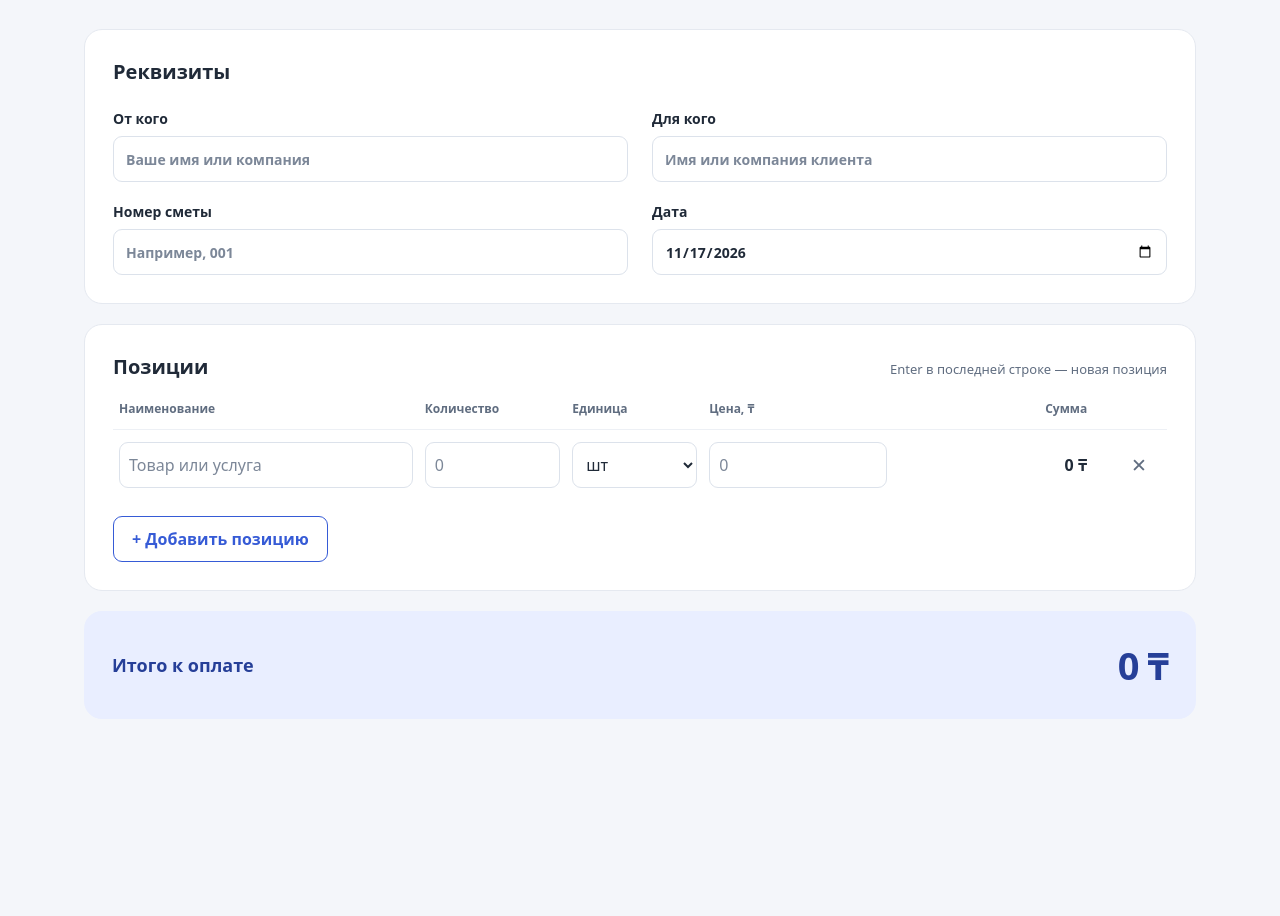
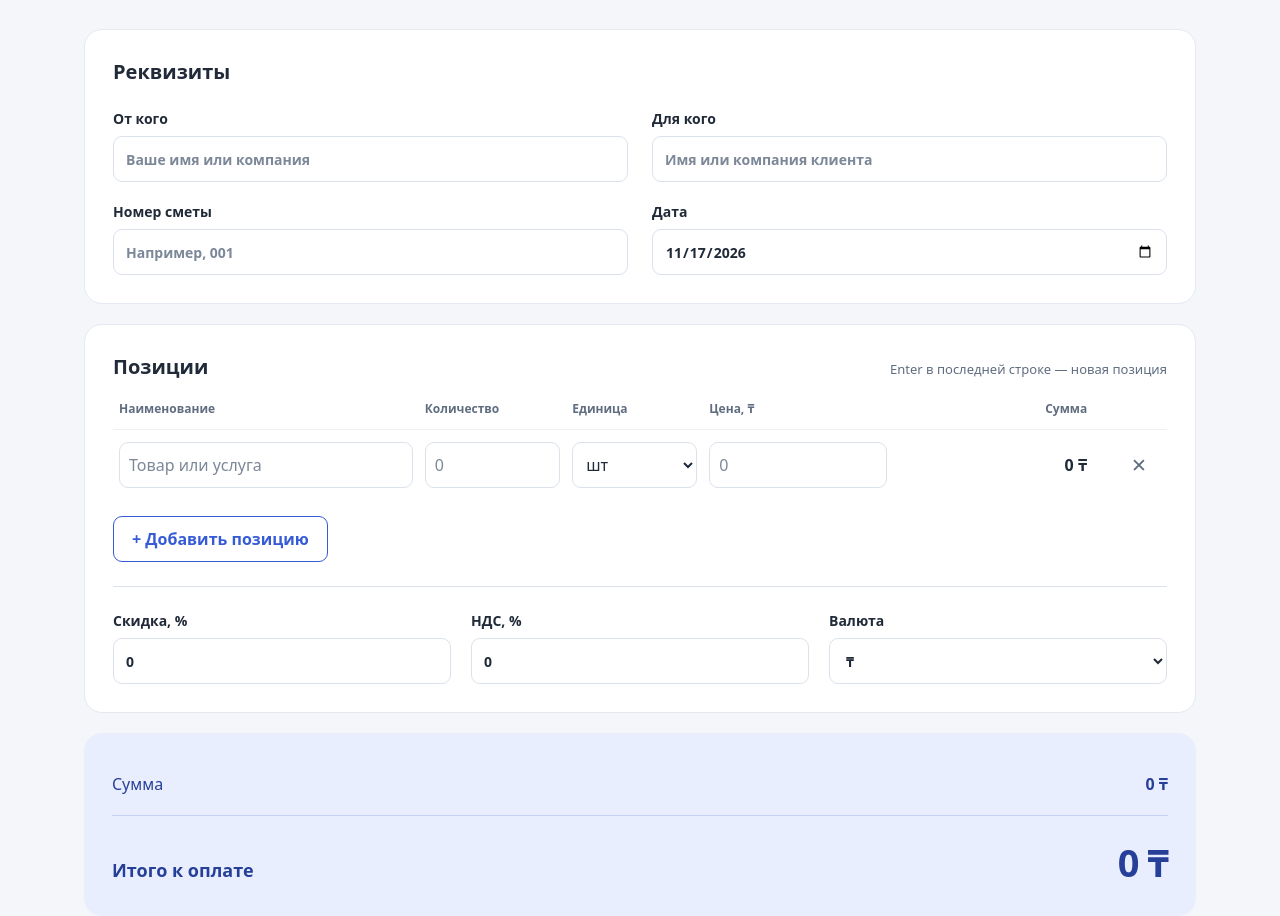
Before and after one commit to buhar-zhyrau/new-smeta, a plain HTML site: page index.html in a window 1280 px wide. Shown: the part 166-1082 px from the top of the page. Before the commit the page ends 949 px from the top, so only its background shows below. Drawn offline with Linux system fonts and the light colour scheme.

```diff
--- a/index.html
+++ b/index.html
@@ -33,16 +33,29 @@
       <table>
         <caption class="visually-hidden">Позиции сметы с автоматическим расчётом суммы</caption>
         <thead>
-          <tr><th scope="col">Наименование</th><th scope="col">Количество</th><th scope="col">Единица</th><th scope="col">Цена, ₸</th><th scope="col" class="amount-heading">Сумма</th><th scope="col"><span class="visually-hidden">Удаление</span></th></tr>
+          <tr><th scope="col">Наименование</th><th scope="col">Количество</th><th scope="col">Единица</th><th scope="col">Цена, <span data-currency>₸</span></th><th scope="col" class="amount-heading">Сумма</th><th scope="col"><span class="visually-hidden">Удаление</span></th></tr>
         </thead>
         <tbody id="items"></tbody>
       </table>
       <button id="add-item" class="add-button" type="button">+ Добавить позицию</button>
+      <div class="calculation-settings">
+        <label>Скидка, %<input id="discount-percent" type="text" inputmode="decimal" value="0" autocomplete="off"></label>
+        <label>НДС, %<input id="vat-percent" type="text" inputmode="decimal" value="0" autocomplete="off"></label>
+        <label>Валюта<select id="currency"><option value="₸">₸</option><option value="₽">₽</option><option value="$">$</option><option value="€">€</option></select></label>
+      </div>
     </section>
 
     <section class="total-card" aria-labelledby="total-title">
-      <h2 id="total-title">Итого к оплате</h2>
-      <output id="grand-total" aria-live="polite" aria-atomic="true">0 ₸</output>
+      <dl class="totals-breakdown" aria-live="polite" aria-atomic="true">
+        <div class="summary-row"><dt>Сумма</dt><dd id="subtotal">0 ₸</dd></div>
+        <div id="discount-row" class="summary-row" hidden><dt>Скидка</dt><dd id="discount-amount">0 ₸</dd></div>
+        <div id="discounted-row" class="summary-row" hidden><dt>Сумма со скидкой</dt><dd id="discounted-subtotal">0 ₸</dd></div>
+        <div id="vat-row" class="summary-row" hidden><dt>НДС</dt><dd id="vat-amount">0 ₸</dd></div>
+      </dl>
+      <div class="total-payable">
+        <h2 id="total-title">Итого к оплате</h2>
+        <output id="grand-total" aria-live="polite" aria-atomic="true">0 ₸</output>
+      </div>
     </section>
   </main>
 
@@ -51,7 +64,7 @@
       <td><label class="cell-label" data-label="name">Наименование</label><input data-field="name" type="text" placeholder="Товар или услуга"></td>
       <td><label class="cell-label" data-label="quantity">Количество</label><input data-field="quantity" type="text" inputmode="decimal" placeholder="0" autocomplete="off"></td>
       <td><label class="cell-label" data-label="unit">Единица</label><select data-field="unit"><option value="шт">шт</option><option value="час">час</option><option value="услуга">услуга</option></select></td>
-      <td><label class="cell-label" data-label="price">Цена, ₸</label><input data-field="price" type="text" inputmode="decimal" placeholder="0" autocomplete="off"></td>
+      <td><label class="cell-label" data-label="price">Цена, <span data-currency>₸</span></label><input data-field="price" type="text" inputmode="decimal" placeholder="0" autocomplete="off"></td>
       <td class="line-total-cell"><span class="mobile-label">Сумма</span><output data-field="total">0 ₸</output></td>
       <td class="remove-cell"><button class="remove-button" type="button" aria-label="Удалить позицию">✕</button></td>
     </tr>
--- a/script.js
+++ b/script.js
@@ -4,12 +4,24 @@ const items = document.querySelector("#items");
 const template = document.querySelector("#item-template");
 const addButton = document.querySelector("#add-item");
 const grandTotal = document.querySelector("#grand-total");
+const discountInput = document.querySelector("#discount-percent");
+const vatInput = document.querySelector("#vat-percent");
+const currencySelect = document.querySelector("#currency");
 let nextItemId = 1;
 
-const moneyFormatter = new Intl.NumberFormat("ru-RU", { maximumFractionDigits: 2 });
+const moneyFormatter = new Intl.NumberFormat("ru-RU", { maximumFractionDigits: 0 });
 
 function formatMoney(value) {
-  return moneyFormatter.format(Number.isFinite(value) ? value : 0).replace(/[\u00a0\u202f]/g, " ") + " ₸";
+  return moneyFormatter.format(roundAmount(value)).replace(/[\u00a0\u202f]/g, " ") + " " + currencySelect.value;
+}
+
+function roundAmount(value) {
+  return Number.isFinite(value) ? Math.round(value) || 0 : 0;
+}
+
+function updateSummary(outputId, rowId, amount) {
+  document.querySelector(outputId).textContent = formatMoney(amount);
+  if (rowId) document.querySelector(rowId).hidden = amount === 0;
 }
 
 function parseNumber(value) {
@@ -25,13 +37,22 @@ function recalculate() {
     const quantity = parseNumber(row.querySelector('[data-field="quantity"]').value);
     const price = parseNumber(row.querySelector('[data-field="price"]').value);
     const product = quantity * price;
-    // Round each line to hundredths before adding it to the displayed total.
-    const rounded = Math.round(product * 100) / 100;
-    const amount = Number.isFinite(rounded) ? rounded : 0;
+    // Keep the displayed line amounts and the subtotal consistent in whole units.
+    const amount = roundAmount(product);
     row.querySelector('[data-field="total"]').textContent = formatMoney(amount);
-    total += amount;
+    total = roundAmount(total + amount);
   }
-  grandTotal.textContent = formatMoney(total);
+  const discount = roundAmount(total * (parseNumber(discountInput.value) / 100));
+  const discounted = roundAmount(total - discount);
+  const vat = roundAmount(discounted * (parseNumber(vatInput.value) / 100));
+  updateSummary("#subtotal", null, total);
+  updateSummary("#discount-amount", "#discount-row", discount);
+  updateSummary("#discounted-subtotal", "#discounted-row", discounted);
+  updateSummary("#vat-amount", "#vat-row", vat);
+  grandTotal.textContent = formatMoney(discounted + vat);
+  for (const label of document.querySelectorAll("[data-currency]")) {
+    label.textContent = currencySelect.value;
+  }
 }
 
 function addItem(focus = true) {
@@ -69,6 +90,9 @@ items.addEventListener("keydown", (event) => {
 });
 
 addButton.addEventListener("click", () => addItem());
+discountInput.addEventListener("input", recalculate);
+vatInput.addEventListener("input", recalculate);
+currencySelect.addEventListener("change", recalculate);
 
 const today = new Date();
 document.querySelector("#estimate-date").value = `${today.getFullYear()}-${String(today.getMonth() + 1).padStart(2, "0")}-${String(today.getDate()).padStart(2, "0")}`;
--- a/styles.css
+++ b/styles.css
@@ -42,7 +42,15 @@ td input, td select { padding-left: 9px; padding-right: 9px; }
 .remove-button:hover { background: #eef1f7; color: #202a38; }
 .add-button { padding: 11px 18px; margin-top: 16px; border: 1px solid var(--accent); color: var(--accent); background: #fff; font-weight: 650; }
 .add-button:hover { background: #eef2ff; }
-.total-card { display: flex; justify-content: space-between; align-items: center; gap: 20px; padding: 28px; border-radius: 18px; background: #e9eeff; color: #263f98; }
+.calculation-settings { display: grid; grid-template-columns: repeat(3, minmax(0, 1fr)); gap: 20px; margin-top: 24px; padding-top: 24px; border-top: 1px solid var(--border); }
+.calculation-settings input, .calculation-settings select { margin-top: 8px; }
+.total-card { padding: 28px; border-radius: 18px; background: #e9eeff; color: #263f98; }
+.totals-breakdown { margin: 0 0 20px; }
+.summary-row, .total-payable { display: flex; justify-content: space-between; align-items: baseline; gap: 20px; }
+.summary-row { margin-top: 12px; }
+.summary-row[hidden] { display: none; }
+.summary-row dd { margin: 0; text-align: right; font-weight: 650; font-variant-numeric: tabular-nums; overflow-wrap: anywhere; min-width: 0; }
+.total-payable { border-top: 1px solid #c7d2f5; padding-top: 20px; }
 .total-card h2 { font-size: 18px; }
 #grand-total { font-size: clamp(28px, 4vw, 38px); font-weight: 750; letter-spacing: -.03em; font-variant-numeric: tabular-nums; overflow-wrap: anywhere; min-width: 0; }
 .visually-hidden, .cell-label { position: absolute; width: 1px; height: 1px; padding: 0; margin: -1px; overflow: hidden; clip-path: inset(50%); white-space: nowrap; border: 0; }
@@ -73,5 +81,7 @@ td input, td select { padding-left: 9px; padding-right: 9px; }
   .remove-cell { align-self: end; }
   .remove-button { background: #f4f6fa; }
   .add-button { width: 100%; margin-top: 2px; }
-  .total-card { padding: 24px 20px; align-items: flex-start; flex-direction: column; gap: 10px; }
+  .calculation-settings { grid-template-columns: 1fr; gap: 16px; }
+  .total-card { padding: 24px 20px; }
+  .total-payable { align-items: flex-start; flex-direction: column; gap: 10px; }
 }
```
